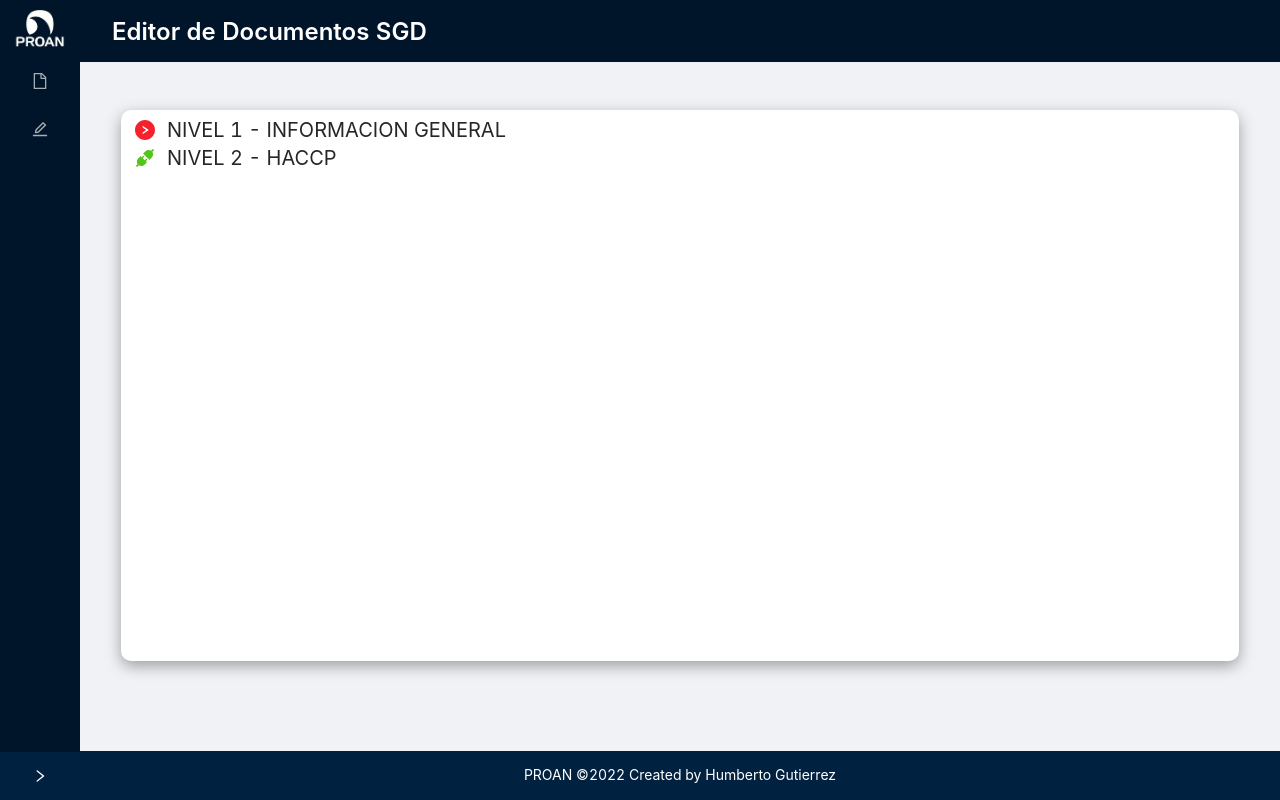
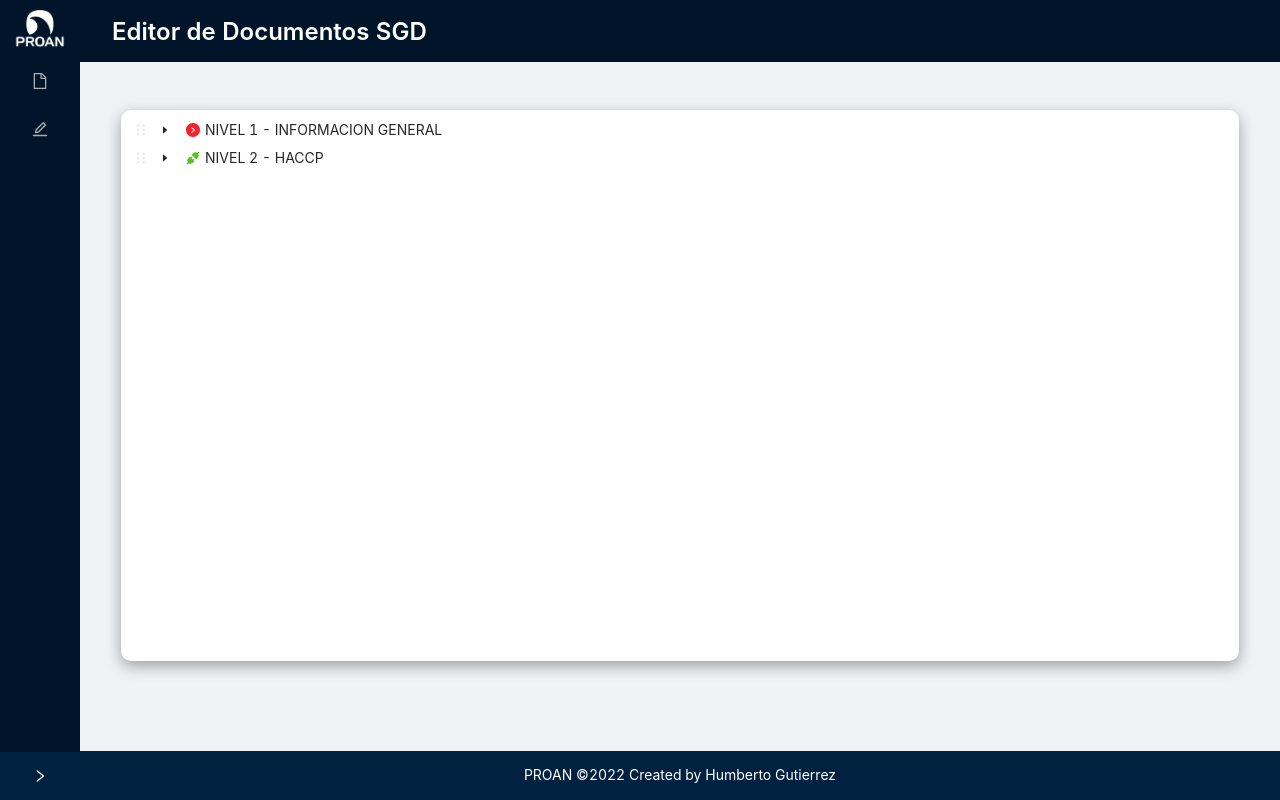
Before and after one commit to hunpreh/document-manager, a React (Create React App) app: page /documentos in a window 1280 px wide. Built offline with nearby package versions, Linux system fonts and the light colour scheme.

Commit message:
Move TreeDirectory CSS Styles to different component

```diff
--- a/src/documentIndex/DocumentsIndex.css
+++ b/src/documentIndex/DocumentsIndex.css
@@ -1,31 +1,3 @@
-.tree {
-  font-size: 20px;
-}
-
-span.ant-tree-title {
-  margin-left: 10px;
-}
-
-.ant-tree.ant-tree-directory .ant-tree-treenode-selected:before, .ant-tree.ant-tree-directory .ant-tree-treenode-selected:hover:before {
-  background: #f0f0f0;
-}
-
-.ant-tree.ant-tree-directory .ant-tree-treenode .ant-tree-switcher {
-  display: none;
-}
-
-.ant-tree .ant-tree-treenode-draggable .ant-tree-draggable-icon {
-  display: none;
-}
-
-.ant-tree.ant-tree-directory .ant-tree-treenode .ant-tree-node-content-wrapper.ant-tree-node-selected {
-  color: black;
-}
-
-.ant-tree .ant-tree-treenode {
-  align-items: center;
-}
-
 .ant-dropdown-menu-item-disabled:hover, .ant-dropdown-menu-submenu-title-disabled:hover {
   cursor: default;
 }
--- /dev/null
+++ b/src/documentIndex/Tree/TreeDirectory.css
@@ -0,0 +1,30 @@
+.tree {
+  font-size: 20px;
+}
+
+span.ant-tree-title {
+  margin-left: 10px;
+}
+
+.ant-tree.ant-tree-directory .ant-tree-treenode-selected:before,
+.ant-tree.ant-tree-directory .ant-tree-treenode-selected:hover:before {
+  background: #f0f0f0;
+}
+
+.ant-tree.ant-tree-directory .ant-tree-treenode .ant-tree-switcher {
+  display: none;
+}
+
+.ant-tree .ant-tree-treenode-draggable .ant-tree-draggable-icon {
+  display: none;
+}
+
+.ant-tree.ant-tree-directory
+  .ant-tree-treenode
+  .ant-tree-node-content-wrapper.ant-tree-node-selected {
+  color: black;
+}
+
+.ant-tree .ant-tree-treenode {
+  align-items: center;
+}
```
